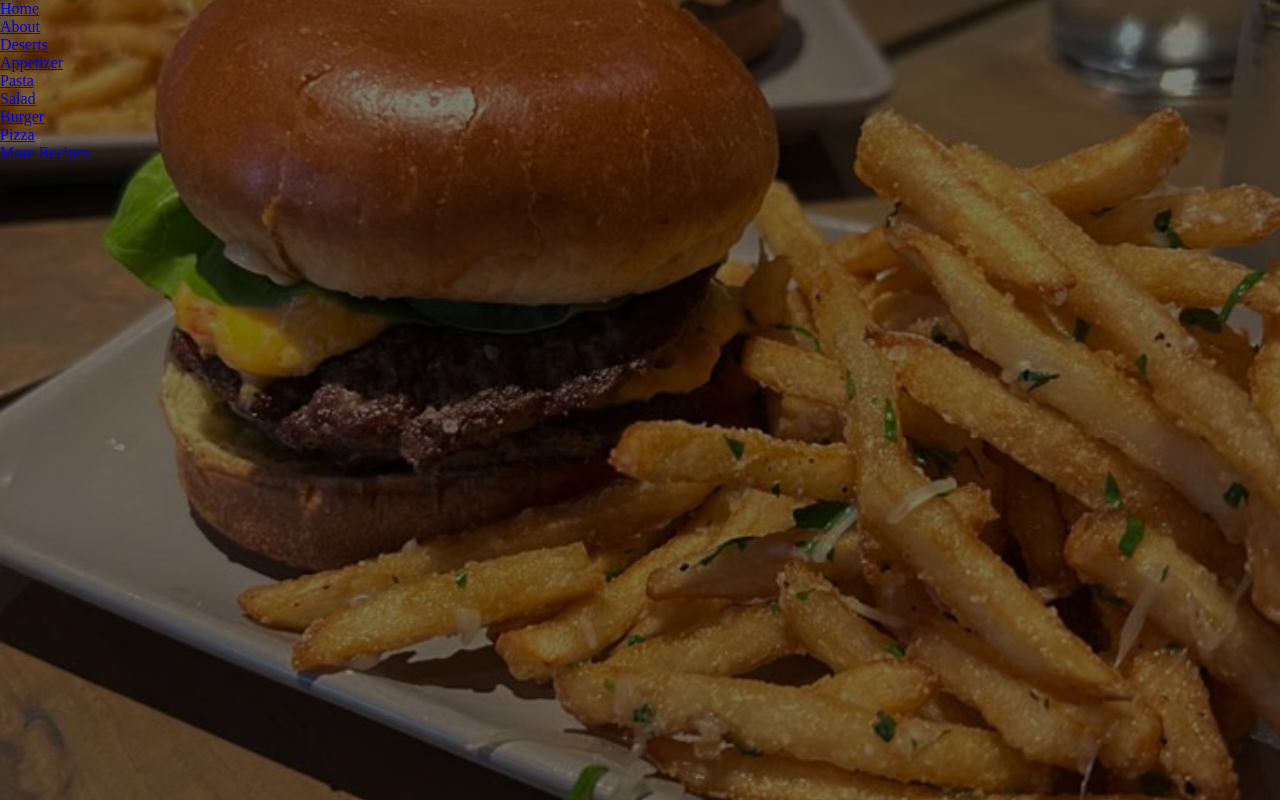
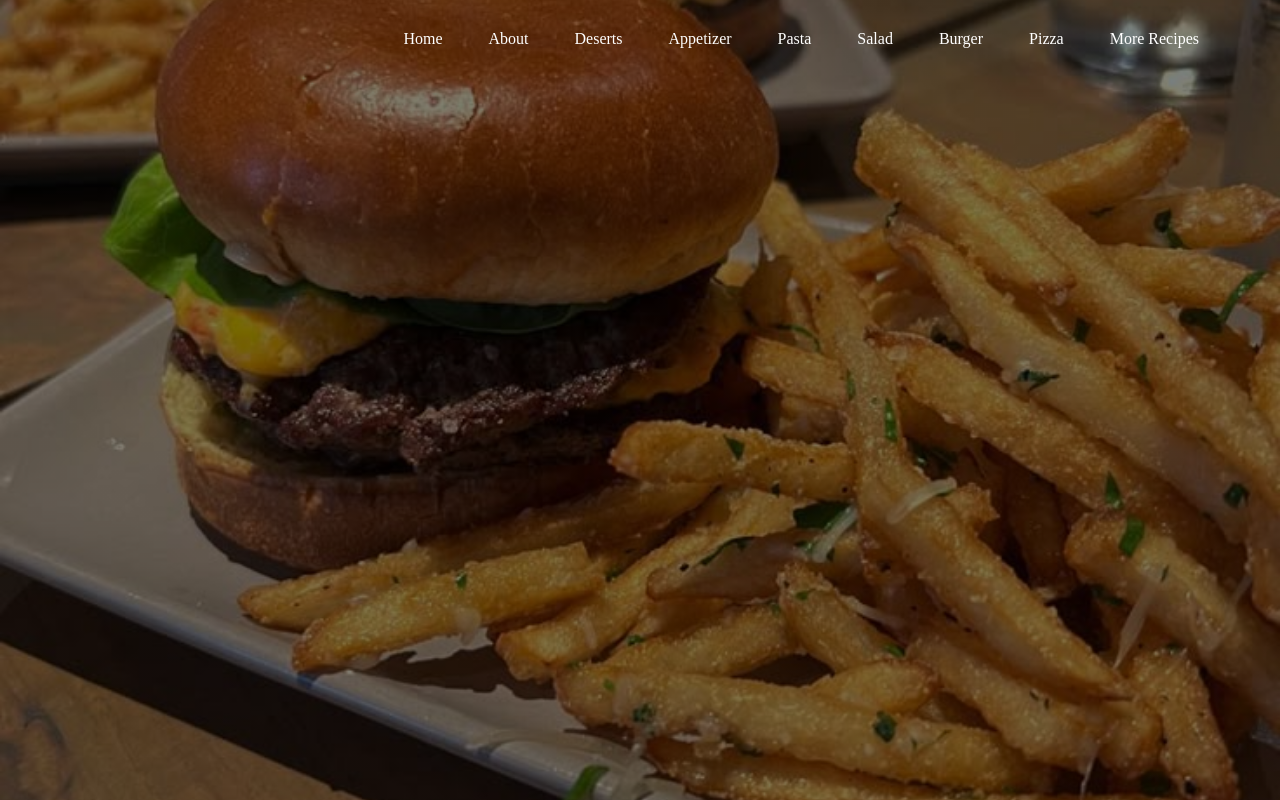
Before and after one commit to LorraObare/test-ron, a plain HTML site: page index.html in a window 1280 px wide. Drawn offline with Linux system fonts and the light colour scheme.

Commit message:
navbar styling

```diff
--- a/styles.css
+++ b/styles.css
@@ -13,3 +13,20 @@ header{
 
 
 }
+ul{
+	float:right;
+	list-style-type: none;
+	margin-top: 30px;
+	margin-right:60px ;
+}
+ul li{
+	display: inline-block;
+}
+ul li a{
+	text-decoration: none;
+	color: #fff;
+	padding: 5px 20px;
+	border: 1px solid transparent;
+	transition: 0.5s ease;
+
+}
```
